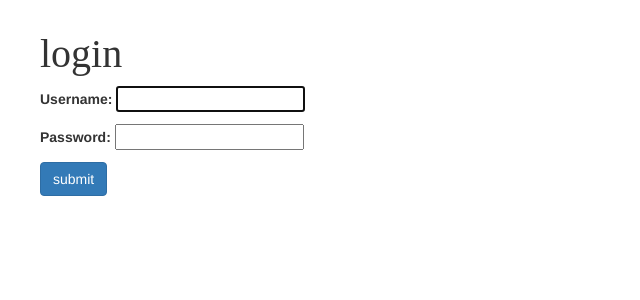
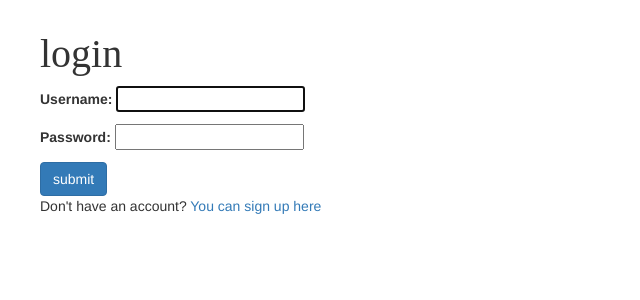
Before and after one commit to raiden2001/my_django_website, a Django app: page /accounts/login/ in a window 1280 px wide. Shown: the part 132-432 px from the top of the page, without its empty margins (0-640 px from the left). Run offline with Django 3.2, Linux system fonts and the light colour scheme; some libraries are stand-ins or nearby versions.

Commit message:
add signup link on login pages.

```diff
--- a/blog/templates/registration/login.html
+++ b/blog/templates/registration/login.html
@@ -7,4 +7,5 @@
         {{form.as_p}}
         <button type="submit" class="btn btn-primary">submit</button>
     </form>
+    <p> Don't have an account? <a href="{%url 'signup' %}">You can sign up here</a></p>
 {% endblock%}
```
Also changed, not shown: db.sqlite3.
